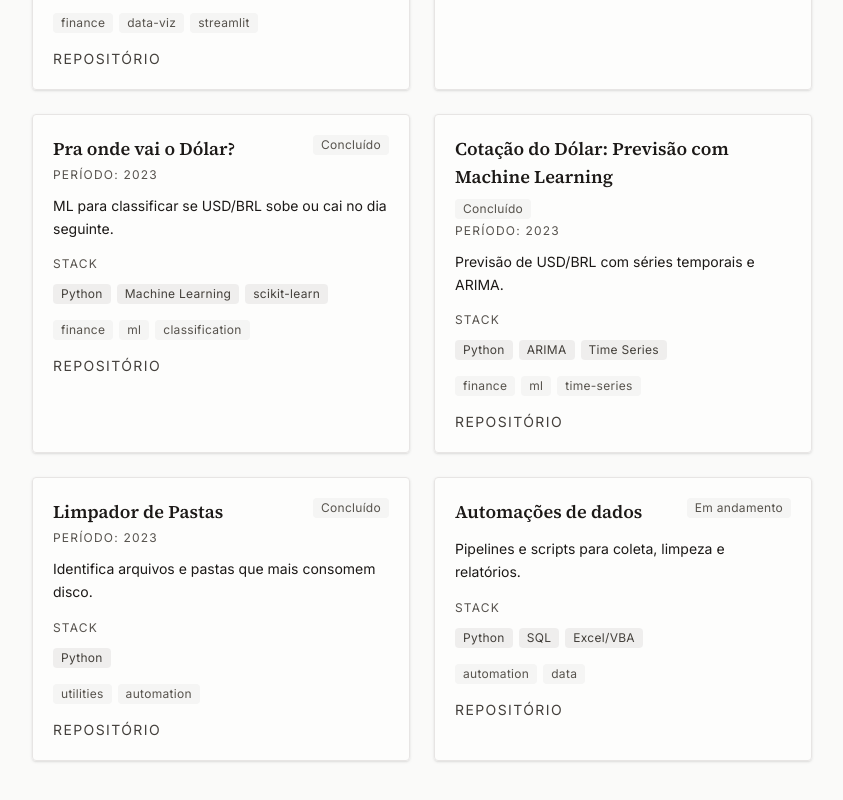
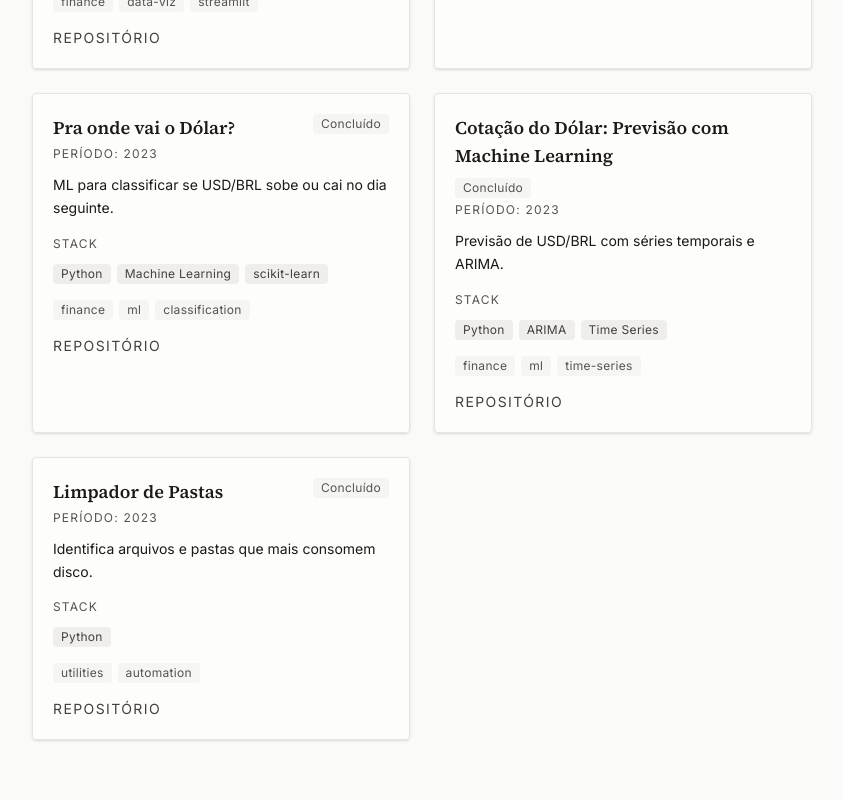
Before and after one commit to julianopadua/portfolio, a React (Vite) app: page /projects in a window 1280 px wide. Shown: the part 1318-2118 px from the top of the page, without its empty margins (372-1215 px from the left). Built offline with nearby package versions, Linux system fonts and the light colour scheme.

Commit message:
dev: final projects page

```diff
--- a/src/components/projects/ProjectCard.tsx
+++ b/src/components/projects/ProjectCard.tsx
@@ -108,7 +108,7 @@ export function ProjectCard({ project, variant = 'default' }: ProjectCardProps)
         </ul>
       )}
       <div className="mt-4 flex flex-wrap gap-4 text-sm">
-        {project.links.demo && (
+        {project.links.demo && !preview && (
           <a
             href={project.links.demo}
             target="_blank"
--- a/src/data/projects.ts
+++ b/src/data/projects.ts
@@ -182,18 +182,4 @@ export const projects: ProjectItem[] = [
     },
     featured: true,
   },
-  {
-    id: 'data-automation-project',
-    name: { pt: 'Automações de dados', en: 'Data automation' },
-    shortDescription: {
-      pt: 'Pipelines e scripts para coleta, limpeza e relatórios.',
-      en: 'Pipelines and scripts for collection, cleaning, and reporting.',
-    },
-    stack: ['Python', 'SQL', 'Excel/VBA'],
-    status: 'active',
-    tags: ['automation', 'data'],
-    links: {
-      repository: 'https://github.com/julianopadua',
-    },
-  },
 ]
```
